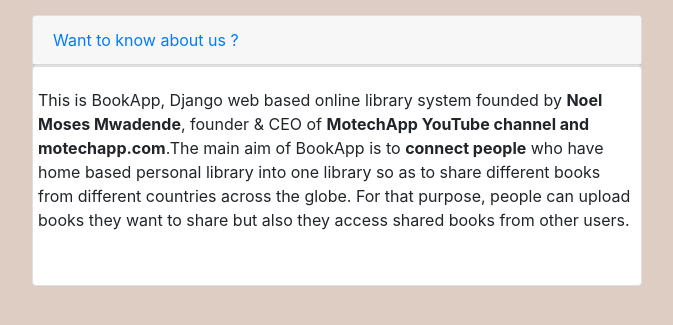
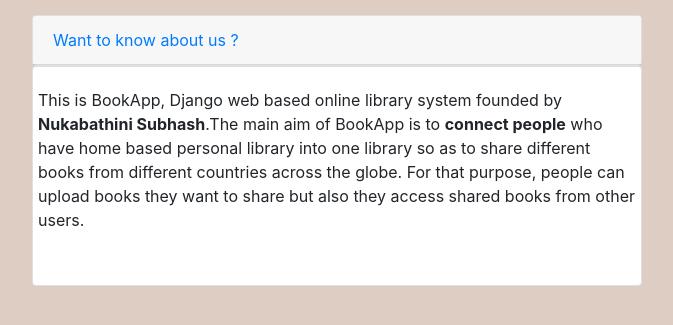
Before and after one commit to letsbegin1234/book, a Django app: page /about/ in a window 1280 px wide. Shown: the part 72-397 px from the top of the page, without its empty margins (303-976 px from the left). Run offline with Django 3.2, Linux system fonts and the light colour scheme; a user stored in the database is signed in; some libraries are stand-ins or nearby versions.

Commit message:
Update about.html

```diff
--- a/bookstore/templates/publisher/about.html
+++ b/bookstore/templates/publisher/about.html
@@ -26,8 +26,7 @@
 <div class="row">
 	<div class="col-sm-4"></div>
 	<div class="form-group">
-<p>This is BookApp, Django web based online library system founded by <strong>Noel Moses Mwadende</strong>,
-founder & CEO of <strong>MotechApp YouTube channel and motechapp.com</strong>.The main aim of BookApp is to <strong>connect people</strong>
+<p>This is BookApp, Django web based online library system founded by <strong>Nukabathini Subhash</strong>.The main aim of BookApp is to <strong>connect people</strong>
 who have home based personal library into one library so as to share different books from different
 countries across the globe. For that purpose, people can upload books they want to share but also they access
 shared books from other users.</p>
```
